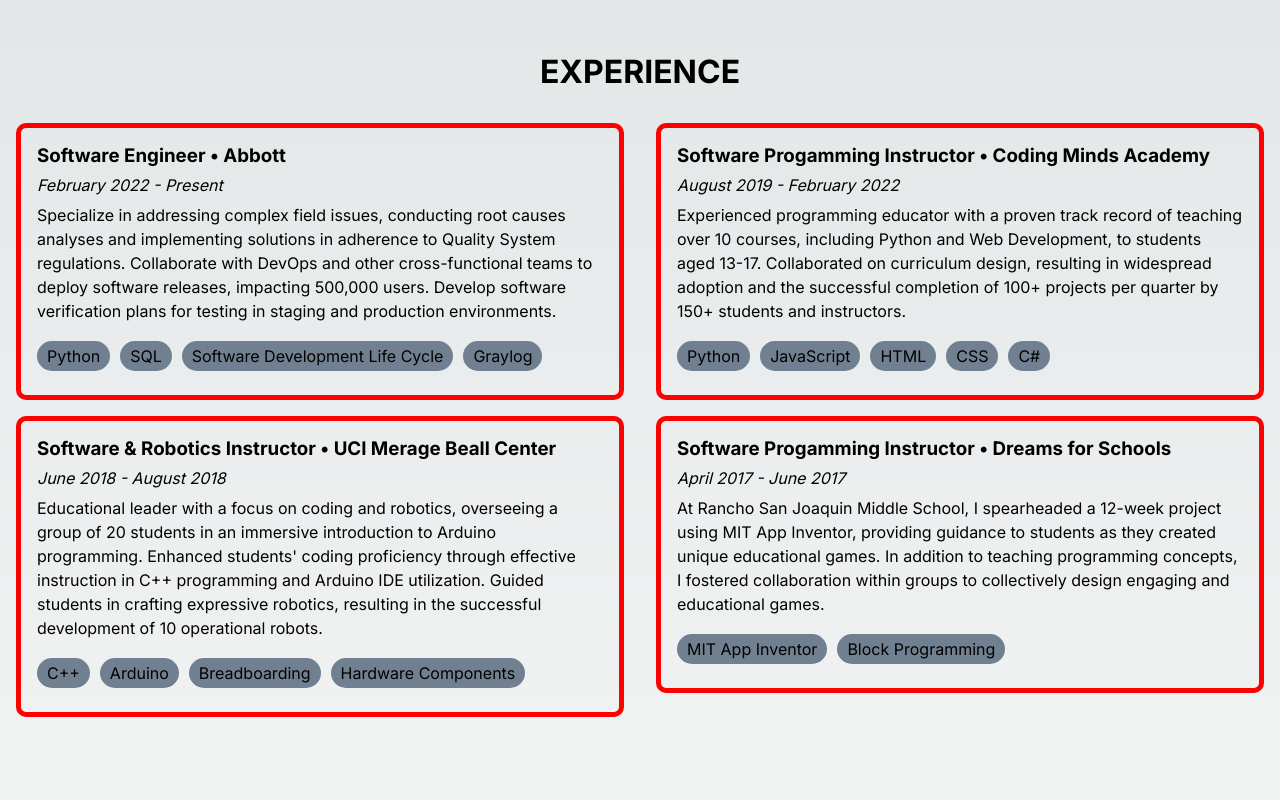
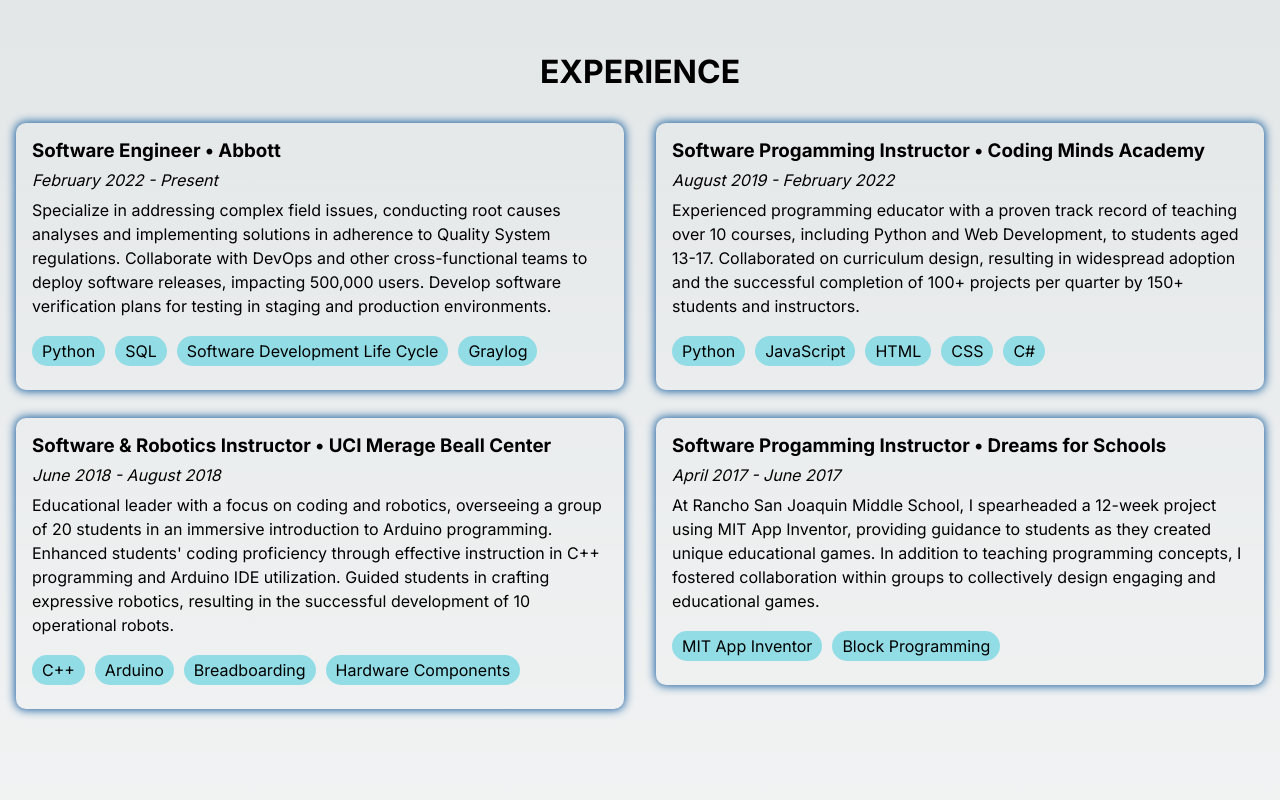
Before and after one commit to emmanuelreyes28/my-website, a Next.js app: page / in a window 1280 px wide. Shown: the part 780-1580 px from the top of the page. Built offline with nearby package versions, Linux system fonts and the light colour scheme.

Commit message:
add styling to navbar and experience section

```diff
--- a/app/styles/experience.module.css
+++ b/app/styles/experience.module.css
@@ -3,7 +3,7 @@
     height: 85vh;
     margin-top: 2em;
     grid-template-columns: repeat(auto-fit, minmax(500px, 1fr));
-    row-gap: 1rem;
+    row-gap: 1.75rem;
     align-content: start;
 }
 
@@ -42,15 +42,14 @@
 .skills span{
     margin-right: 10px;
     margin-top: 10px;
-    background-color: slategray;
+    background-color: #92DCE5;
+    color: black;
     padding: 5px 10px;
     border-radius: 15px;
 }
 
 .cell{
-    border-width: 5px;
-    border-style: solid;
-    border-color: red;
+    box-shadow: 0px 0px 10px 1px #145C9E;
     border-radius: 10px;
     padding: 1rem;
 }
--- a/app/styles/navbar.module.css
+++ b/app/styles/navbar.module.css
@@ -25,5 +25,5 @@
 }
 
 .link:hover{
-    color: blueviolet;
+    color: #DCF763;
 }
```
